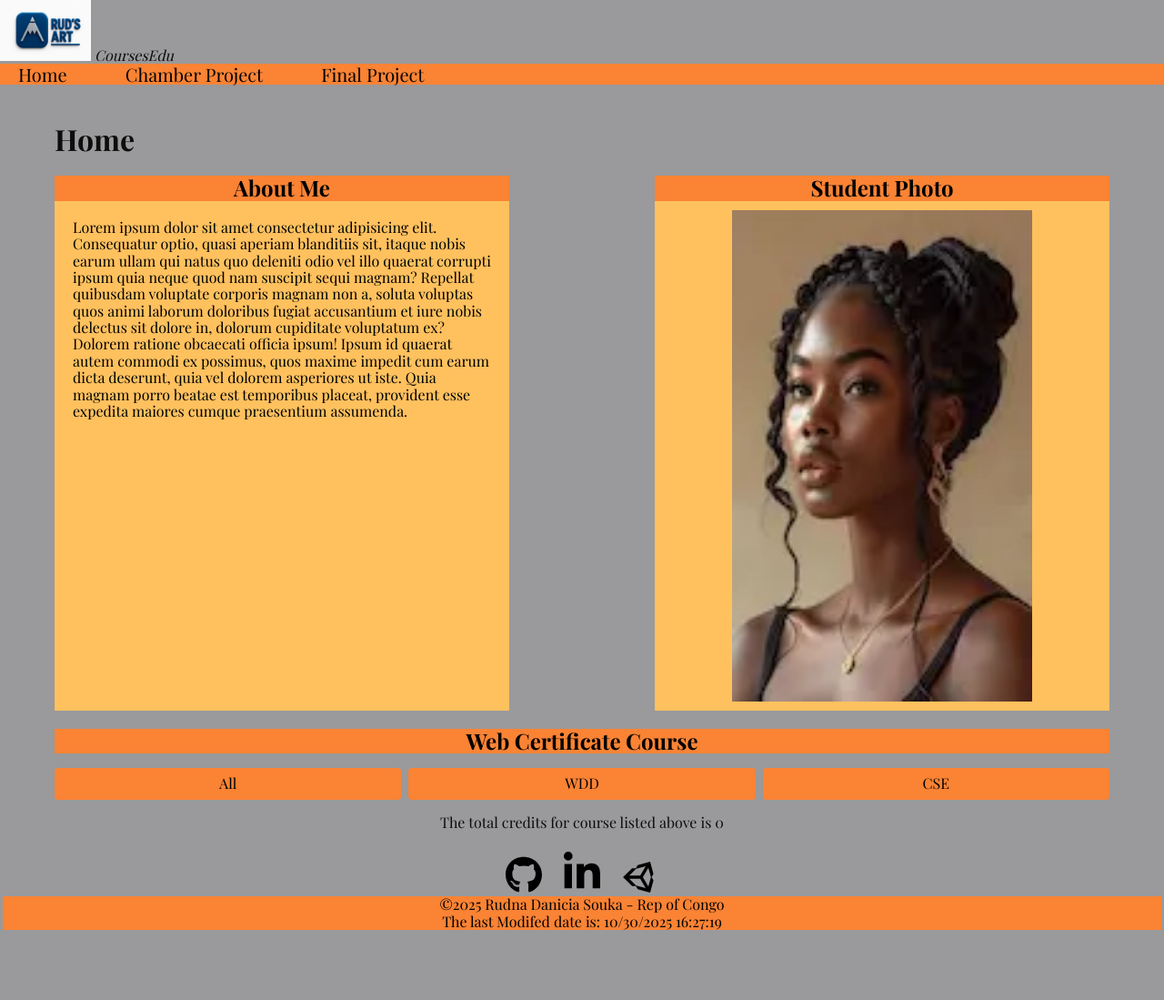
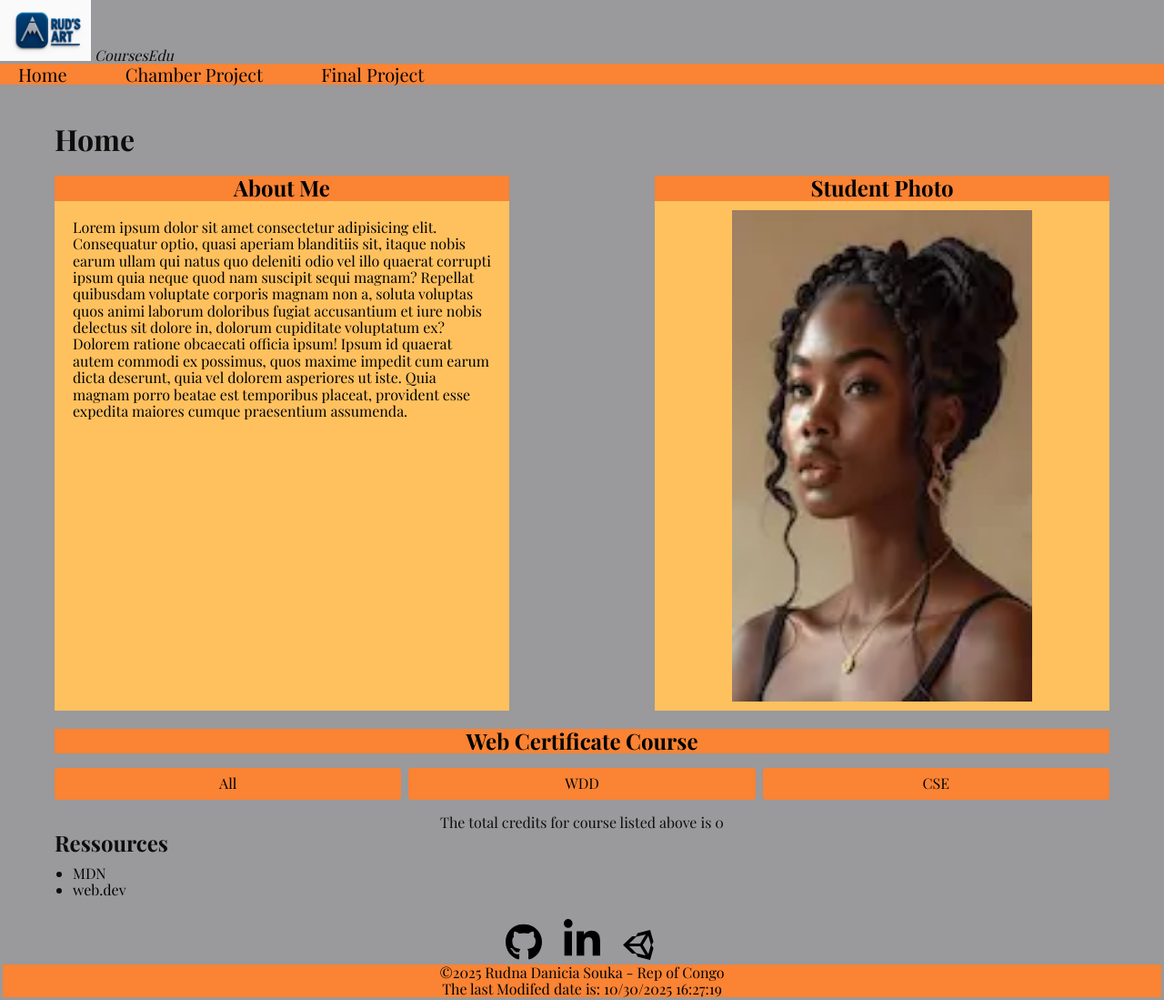
Before and after one commit to Rudnasoukadanicia/wdd231, a plain HTML site: page index.html in a window 1280 px wide. Shown: the whole page at 91% size. Before the commit the page ends 1025 px from the top, so only its background shows below. Drawn offline with nearby package versions, Linux system fonts and the light colour scheme; a web font is replaced by a local one.

Commit message:
chamber assignment

```diff
--- a/index.html
+++ b/index.html
@@ -27,7 +27,7 @@
     <header>
         <div class="header-contenair">
             <a href="index.html" aria-label="WDD231 Home">
-                <img src="images/logoII.webp" alt="logo" width="100">
+                <img src="images/logo.webp" alt="logo" width="100">
                 <span class="span-name">CoursesEdu</span>
             </a>
         </div>
@@ -75,6 +75,14 @@
             <p id="credits">The total credits for course listed above is <span id="total-credit">0</span></p>
             <div id="courses-container" class="course-grid" aria-live="polite"></div>
         </section>
+
+        <section id="extra" aria-labelledby="extra-title">
+            <h2 id="extra-title">Ressources</h2>
+            <ul>
+                <li><a href="https://developer.mozilla.org/">MDN</a></li>
+                <li><a href="https://web.dev/">web.dev</a></li>
+            </ul>
+        </section>
     </main>
 
     <footer>
--- a/styles/large.css
+++ b/styles/large.css
@@ -165,7 +165,6 @@ footer img{
 
 /* hamburger */
 
-/* === MENU HAMBURGER STYLE === */
 #menu {
     font-size: 2rem;
     color: var(--accent-color);
@@ -190,3 +189,14 @@ footer img{
     list-style-type: none;
     gap: 1.5rem;
 }
+
+#extra ul {
+    list-style-type: disc;
+    margin-left: 20px;
+    margin-top: 10px;
+}
+
+#extra ul a {
+    text-decoration: none;
+    color: var(--text-color-accent);
+}
```
Also changed, not shown: images/logo.webp (renamed from images/logoII.webp). Lines whose indentation alone changed are shown as unchanged.
